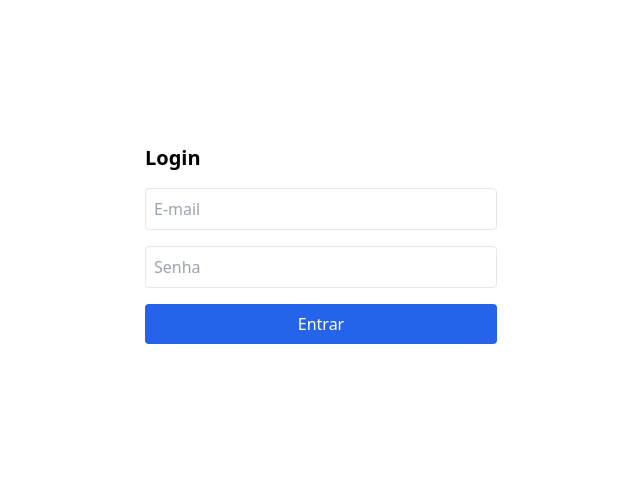
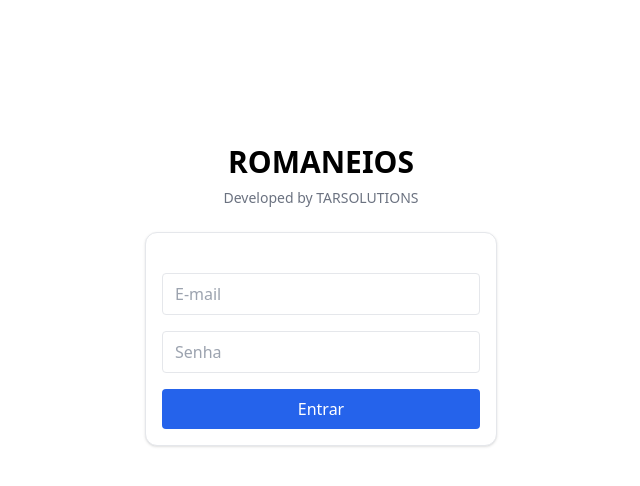
Before and after one commit to lcs-tarso/RomaneiosV2, a React (Vite) app: page / in a window 1280 px wide. Shown: the top 486 px of the page, without its empty margins (319-959 px from the left). Built offline with nearby package versions, Linux system fonts and the light colour scheme.

Commit message:
Adiciona título e rodapé à tela de login

```diff
--- a/src/pages/Login.jsx
+++ b/src/pages/Login.jsx
@@ -1,5 +1,8 @@
 import { useState } from "react";
 import { useNavigate } from "react-router-dom";
+import { Card, CardContent } from "@/components/ui/card";
+import { Button } from "@/components/ui/button";
+import { Input } from "@/components/ui/input";
 
 export default function Login() {
   const [email, setEmail] = useState("");
@@ -18,27 +21,18 @@ export default function Login() {
   };
 
   return (
-    <div className="max-w-sm mx-auto mt-32 p-4">
-      <h1 className="text-xl font-bold mb-4">Login</h1>
-      <form onSubmit={handleLogin} className="grid gap-4">
-        <input
-          type="email"
-          placeholder="E-mail"
-          value={email}
-          onChange={(e) => setEmail(e.target.value)}
-          className="border p-2 rounded"
-        />
-        <input
-          type="password"
-          placeholder="Senha"
-          value={senha}
-          onChange={(e) => setSenha(e.target.value)}
-          className="border p-2 rounded"
-        />
-        <button type="submit" className="bg-blue-600 text-white p-2 rounded">
-          Entrar
-        </button>
-      </form>
+    <div className="max-w-sm mx-auto mt-32 p-4 text-center">
+      <h1 className="text-3xl font-bold mb-2">ROMANEIOS</h1>
+      <p className="text-sm text-gray-500 mb-6">Developed by TARSOLUTIONS</p>
+      <Card>
+        <CardContent className="space-y-4 pt-6">
+          <form onSubmit={handleLogin} className="grid gap-4">
+            <Input placeholder="E-mail" value={email} onChange={(e) => setEmail(e.target.value)} />
+            <Input type="password" placeholder="Senha" value={senha} onChange={(e) => setSenha(e.target.value)} />
+            <Button type="submit">Entrar</Button>
+          </form>
+        </CardContent>
+      </Card>
     </div>
   );
 }
```
